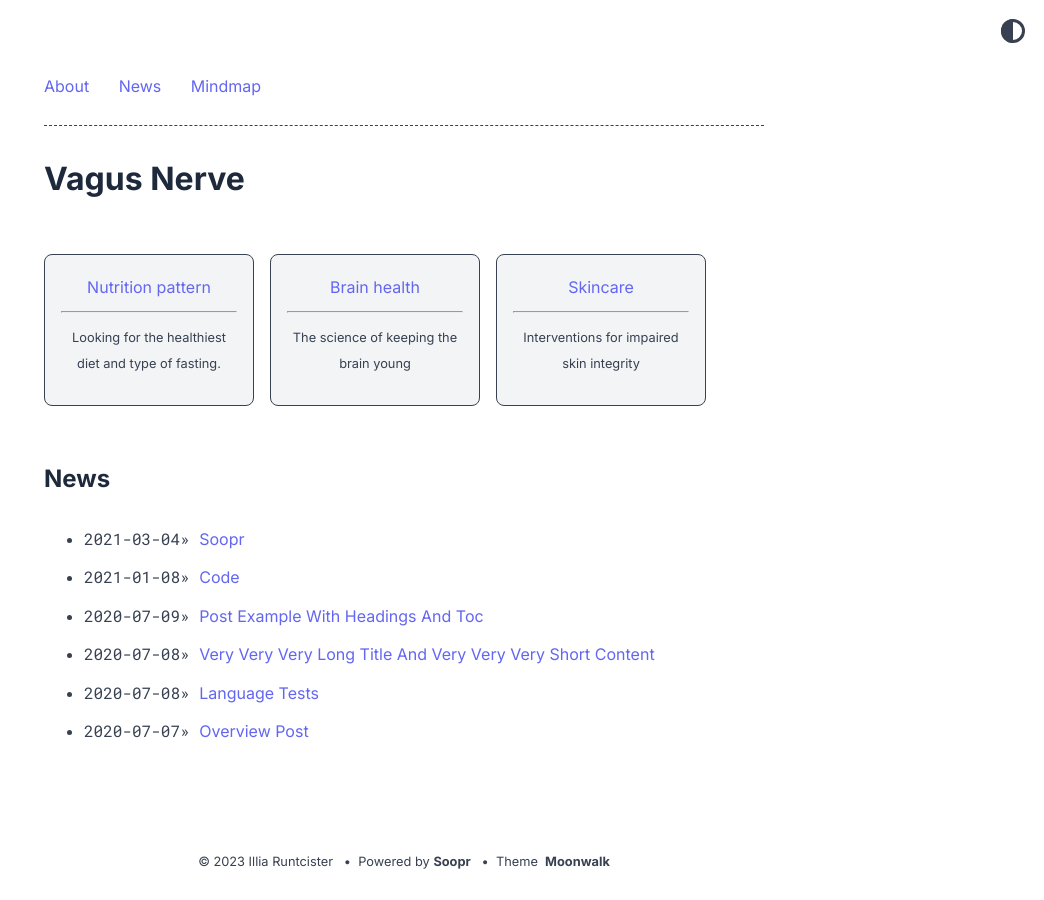
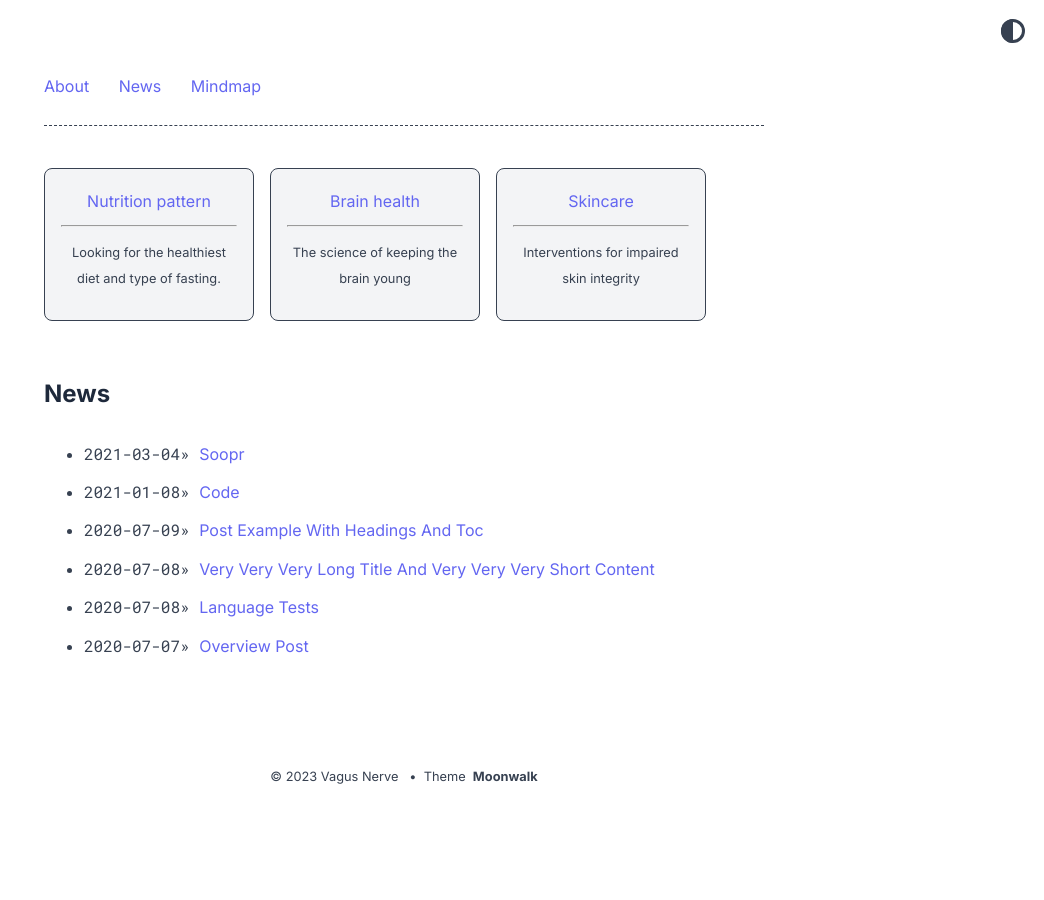
Before and after one commit to abhinavs/moonwalk, a Jekyll site: the page built from index.md, in a window 1280 px wide. Shown: the whole page, without its empty margins (236-1280 px from the left). Built offline with Jekyll 4.4.1, drawn with Linux system fonts in a browser that asks for light colours.

Commit message:
Update _config.yml

```diff
--- a/_config.yml
+++ b/_config.yml
@@ -1,5 +1,5 @@
-title: Vagus Nerve
-author: Illia Runtcister
+title:
+author: Vagus Nerve
 url: https://vagus-nerve.github.io/ # root address of the site
 description: > # description of the site (multiple lines allowed)
 
@@ -30,15 +30,13 @@ theme_config:
   show_misc_list: false # show generic vertical list for misc details, add _data/home.yml
   show_reading_time: true # show number of words and reading time in the blog posts
   show_tags: true # show tags in a blog posts
+  show_theme: false
   # options for "home" page
   home:
     title_projects:
     title_misc_list: Details
     title_blog: News
     title_old_projects: Old Projects
-
-soopr:
-  publish_token: "" # sign up at https://www.soopr.co to get your publish token and personalize share and reaction options
 
 highlighter: rouge
 
```
